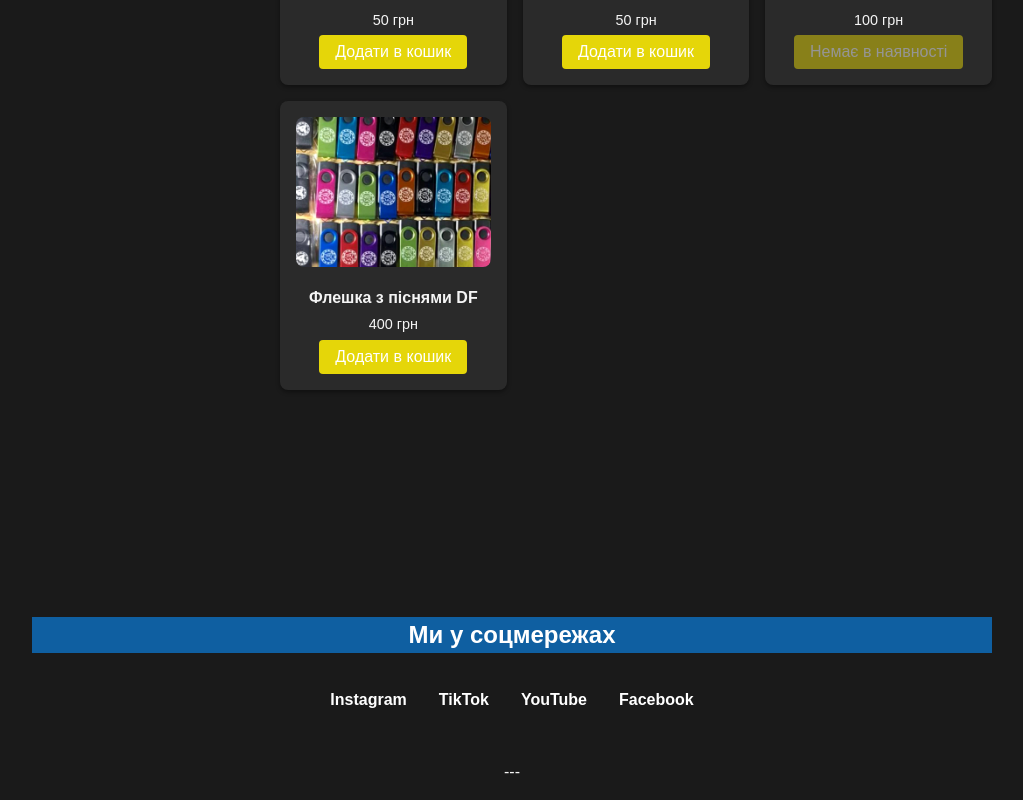
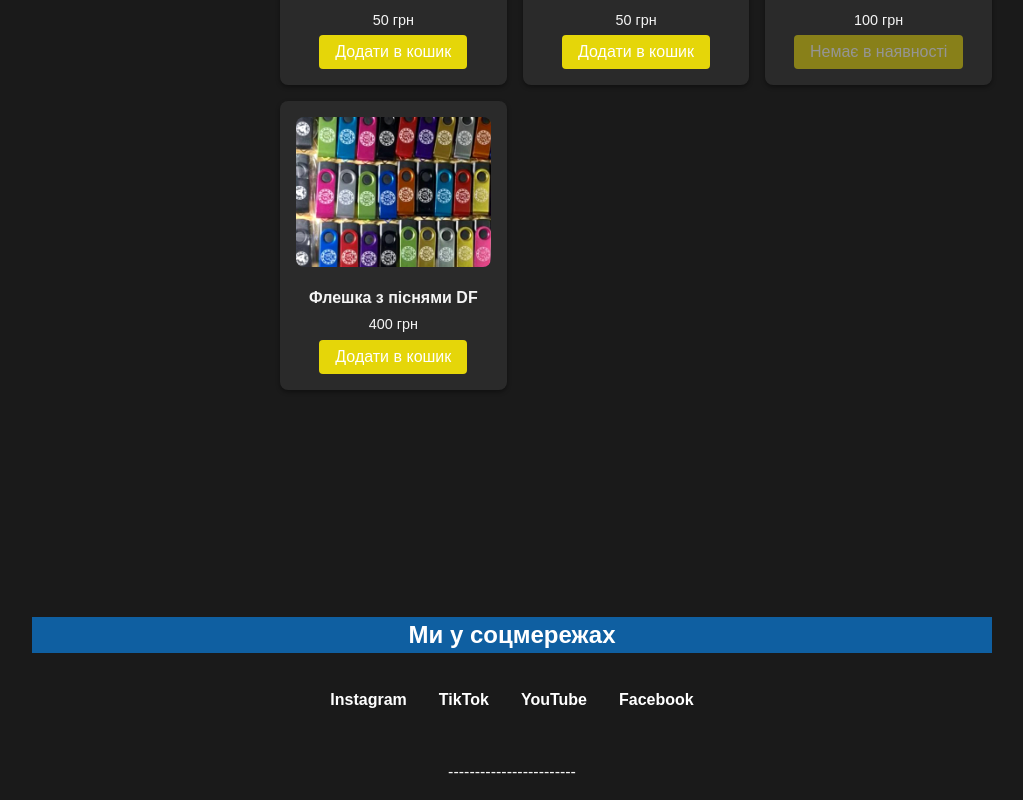
Before and after one commit to Gluckxxx/MerchDF, a React (Vite) app: page / in a window 1280 px wide. Shown: the part 569-1369 px from the top of the page, without its empty margins (128-1151 px from the left). Built offline with nearby package versions, Linux system fonts and the light colour scheme.

Commit message:
Опис коміту: коротко про внесені зміни

```diff
--- a/src/App.jsx
+++ b/src/App.jsx
@@ -38,7 +38,7 @@ function App() {
 
 
              <div className="reklama">
-               ---
+               ------------------------
                <meta name="google-adsense-account" content="ca-pub-8203685269637046"></meta>
             </div>
 
```
